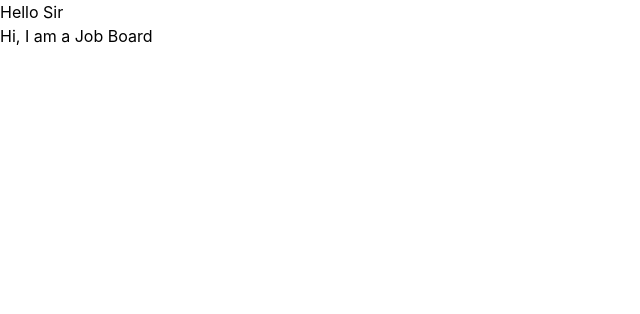
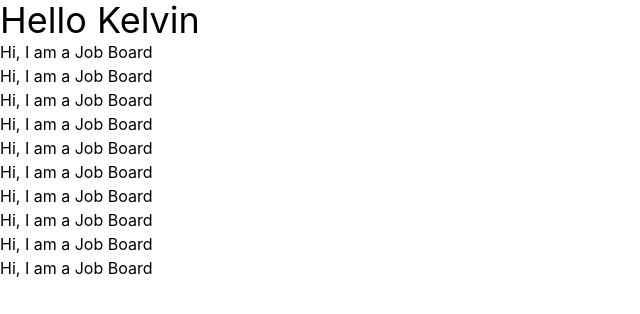
Before and after one commit to Kkahihu/jobs, a React (Create React App) app: page / in a window 1280 px wide. Shown: the top 314 px of the page, without its empty margins (0-640 px from the left). Built offline with nearby package versions, Linux system fonts and the light colour scheme.

Commit message:
Update App.js

```diff
--- a/src/App.js
+++ b/src/App.js
@@ -1,24 +1,26 @@
-import React, { useState, useEffect }from 'react';
-import data from './assets/data.json'
+import React, { useState, useEffect } from 'react';
+import data from './assets/data.json';
 import JobBoardComponent from './components/JobBoardComponent';
 
 
 function App() {
   const [jobs, setJobs] = useState([]);
 
-  useEffect(() => {
+  useEffect( () => {
     setJobs(data);
-
   }, []);
-
-
-  console.log(jobs);
-
 
   return (
     <div className="App">
-       <h1>Hello Sir</h1>
-       <JobBoardComponent />
+       <h1 className="text-4xl">Hello Kelvin</h1>
+       {
+          jobs.length === 0 ? (
+            <p>Jobs are fetching...</p>
+          ) : (
+            jobs.map((job) => <JobBoardComponent job={job} key={job.id} />
+            )
+          )
+       }
     </div>
   );
 }
```
